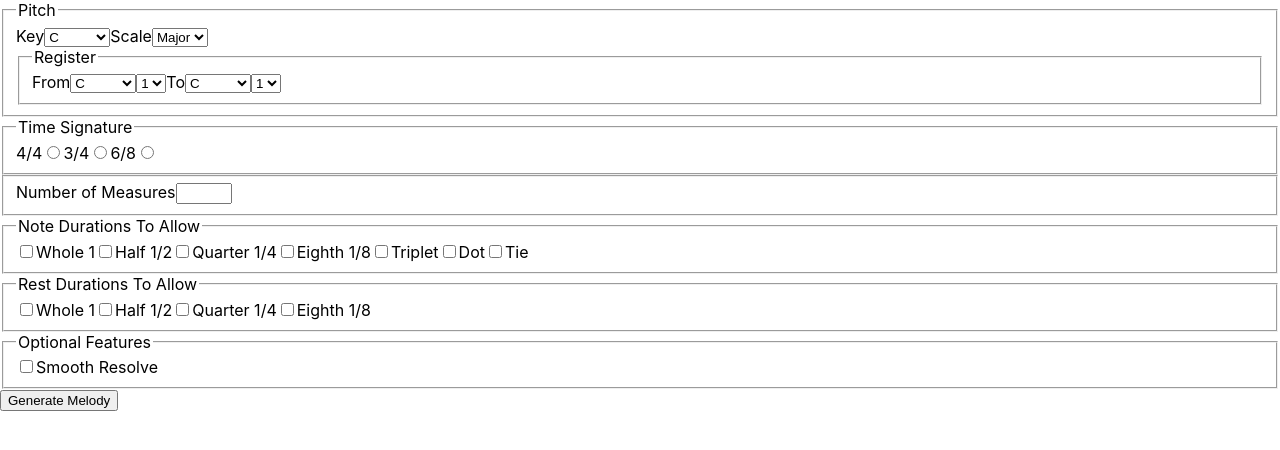
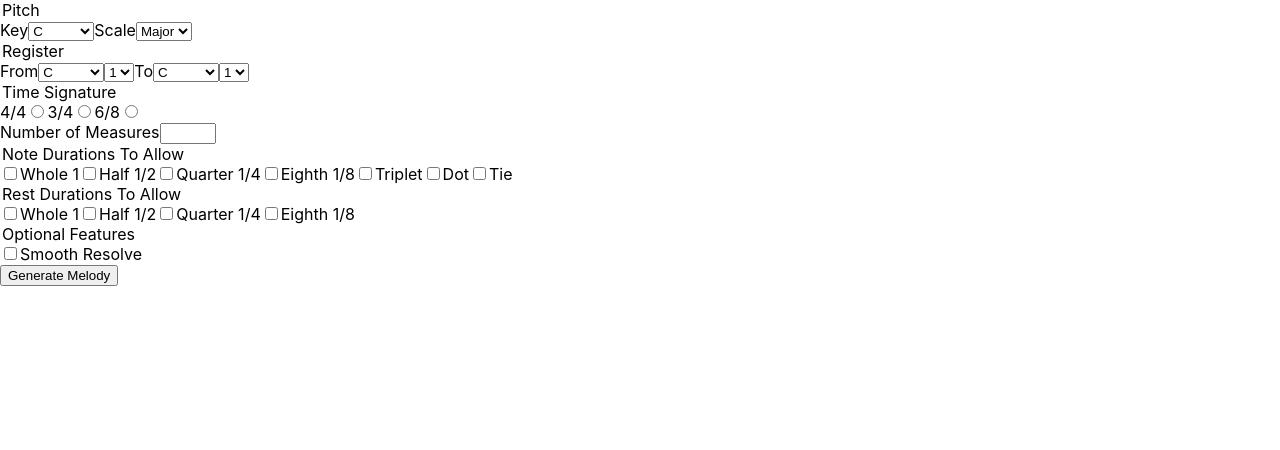
Before and after one commit to technikka/Abnormelodies_UI, a React (Create React App) app: page / in a window 1280 px wide. Shown: the top 450 px of the page. Built offline with nearby package versions, Linux system fonts and the light colour scheme.

Commit message:
rework form param methods to match needed request types, and redesign component containers code

```diff
--- a/src/App.js
+++ b/src/App.js
@@ -1,13 +1,24 @@
-import './styles/App.css';
+import { useState } from "react";
+
+import "./styles/App.css";
 import Form from "./components/Form";
 
 const App = () => {
+  // do i need this or can i just send params as argument to get melody? minimal state
+  // const [requestParams, setRequestParams] = useState({});
+
+  const [melody, setMelody] = useState({});
+
+  const getMelody = (params) => {
+    console.log(params);
+  }
+
+  // method to get melody
   return (
     <div>
-      <Form />
-
+      <Form getMelody={getMelody} />
     </div>
-  )
-}
+  );
+};
 
 export default App;
--- a/src/components/Form.js
+++ b/src/components/Form.js
@@ -6,17 +6,17 @@ import FormNoteDurations from "./FormNoteDurations";
 import FormRestDurations from "./FormRestDurations";
 import FormRules from "./FormRules";
 
-const Form = () => {
+const Form = (props) => {
   const [key, setKey] = useState("C");
-  const [scale, setScale] = useState("Major");
+  const [scale, setScale] = useState("major");
   const [note_start, setNoteStart] = useState("C");
   const [note_end, setNoteEnd] = useState("C");
   const [octave_start, setOctaveStart] = useState("3");
   const [octave_end, setOctaveEnd] = useState("5");
   const [time_signature, setTimeSignature] = useState("4/4");
   const [num_measures, setNumMeasures] = useState("8");
-  const [note_durations, setNoteDurations] = useState([]);
-  const [rest_durations, setRestDurations] = useState([]);
+  const [note_durations, setNoteDurations] = useState({});
+  const [rest_durations, setRestDurations] = useState({});
   const [rules, setRules] = useState([]);
 
   const handleKeyChange = (event) => {
@@ -52,35 +52,47 @@ const Form = () => {
   };
 
   const handleNoteDurationsChange = (event) => {
-    if (event.target.checked) {
-      setNoteDurations(note_durations.concat(event.target.value));
-    } else {
-      setNoteDurations(
-        note_durations.filter((dur) => dur !== event.target.value)
-      );
-    }
+    const inputs = Array.from(event.target.parentElement.children).filter(child => child.type === "checkbox");
+    let hash = {};
+    inputs.forEach( input => { hash[input.name] = input.checked });
+    setNoteDurations(hash);
   };
 
   const handleRestDurationsChange = (event) => {
-    if (event.target.checked) {
-      setRestDurations(rest_durations.concat(event.target.value));
-    } else {
-      setRestDurations(
-        rest_durations.filter((dur) => dur !== event.target.value)
-      );
-    }
+    const inputs = Array.from(event.target.parentElement.children).filter(child => child.type === "checkbox");
+    let hash = {};
+    inputs.forEach( input => { hash[input.name] = input.checked });
+    setRestDurations(hash);
   };
 
   const handleRulesChange = (event) => {
-    if (event.target.checked) {
-      setRules(rules.concat(event.target.value));
-    } else {
-      setRules(rules.filter((dur) => dur !== event.target.value));
-    }
+    const inputs = Array.from(event.target.parentElement.children).filter(child => child.type === "checkbox");
+    let hash = {};
+    inputs.forEach( input => { hash[input.name] = input.checked });
+    setRules(hash);
+  };
+
+  const handleSubmission = () => {
+    props.getMelody({
+      key: key,
+      scale: scale,
+      note_start: note_start,
+      note_end: note_end,
+      octave_start: octave_start,
+      octave_end: octave_end,
+      time_signature: time_signature,
+      num_measures: num_measures,
+      note_durations: note_durations,
+      rest_durations: rest_durations,
+      rules,
+    });
   };
 
   return (
-    <form action="">
+    <form onSubmit={(e) => {
+      e.preventDefault();
+      handleSubmission();
+    }}>
       <FormPitch
         handleKeyChange={handleKeyChange}
         handleScaleChange={handleScaleChange}
@@ -101,7 +113,10 @@ const Form = () => {
       />
       <FormRules handleRulesChange={handleRulesChange} />
 
-      <input type="submit" value="Generate Melody"/>
+      <input
+        type="submit"
+        value="Generate Melody"
+      />
     </form>
   );
 };
--- a/src/components/FormMeasures.js
+++ b/src/components/FormMeasures.js
@@ -1,9 +1,9 @@
 const FormMeasures = (props) => {
   return (
-    <fieldset>
+    <div>
       <label htmlFor="num_measures">Number of Measures</label>
       <input type="number" name="num_measures" min={1} max={12} onChange={props.handleNumMeasuresChange} />
-    </fieldset>
+    </div>
   );
 };
 
--- a/src/components/FormNoteDurations.js
+++ b/src/components/FormNoteDurations.js
@@ -1,57 +1,29 @@
 const FormNoteDurations = (props) => {
   return (
-    <fieldset>
+    <div onChange={props.handleNoteDurationsChange}>
       <legend>Note Durations To Allow</legend>
 
-      <input
-        type="checkbox"
-        name="whole_note"
-        onChange={props.handleNoteDurationsChange}
-      />
+      <input type="checkbox" name="whole_note" />
       <label htmlFor="whole_note">Whole 1</label>
 
-      <input
-        type="checkbox"
-        name="half_note"
-        onChange={props.handleNoteDurationsChange}
-      />
+      <input type="checkbox" name="half_note" />
       <label htmlFor="half_note">Half 1/2</label>
 
-      <input
-        type="checkbox"
-        name="quarter_note"
-        onChange={props.handleNoteDurationsChange}
-      />
+      <input type="checkbox" name="quarter_note" />
       <label htmlFor="quarter_note">Quarter 1/4</label>
 
-      <input
-        type="checkbox"
-        name="eighth_note"
-        onChange={props.handleNoteDurationsChange}
-      />
+      <input type="checkbox" name="eighth_note" />
       <label htmlFor="eighth_note">Eighth 1/8</label>
 
-      <input
-        type="checkbox"
-        name="triplet"
-        onChange={props.handleNoteDurationsChange}
-      />
+      <input type="checkbox" name="triplet" />
       <label htmlFor="triplet">Triplet</label>
 
-      <input
-        type="checkbox"
-        name="dot"
-        onChange={props.handleNoteDurationsChange}
-      />
+      <input type="checkbox" name="dot" />
       <label htmlFor="dot">Dot</label>
 
-      <input
-        type="checkbox"
-        name="Tie"
-        onChange={props.handleNoteDurationsChange}
-      />
-      <label htmlFor="Tie">Tie</label>
-    </fieldset>
+      <input type="checkbox" name="tie" />
+      <label htmlFor="tie">Tie</label>
+    </div>
   );
 };
 
--- a/src/components/FormPitch.js
+++ b/src/components/FormPitch.js
@@ -2,7 +2,7 @@ import FormPitchRegister from "./FormPitchRegister";
 
 const FormPitch = (props) => {
   return (
-    <fieldset>
+    <div>
       <legend>Pitch</legend>
 
       <label htmlFor="key">Key</label>
@@ -33,7 +33,7 @@ const FormPitch = (props) => {
         handleOctaveStartChange={props.handleOctaveStartChange}
         handleOctaveEndChange={props.handleOctaveEndChange}
       />
-    </fieldset>
+    </div>
   );
 };
 
--- a/src/components/FormPitchRegister.js
+++ b/src/components/FormPitchRegister.js
@@ -1,6 +1,6 @@
 const FormPitchRegister = (props) => {
   return (
-    <fieldset>
+    <div>
       <legend>Register</legend>
 
       <label htmlFor="note_start">From</label>
@@ -56,7 +56,7 @@ const FormPitchRegister = (props) => {
         <option value="6">6</option>
         <option value="7">7</option>
       </select>
-    </fieldset>
+    </div>
   );
 };
 
--- a/src/components/FormRestDurations.js
+++ b/src/components/FormRestDurations.js
@@ -1,37 +1,21 @@
 const FormRestDurations = (props) => {
   return (
-    <fieldset>
+    <div onChange={props.handleRestDurationsChange}>
       <legend>Rest Durations To Allow</legend>
 
-      <input
-        type="checkbox"
-        name="whole_rest"
-        onChange={props.handleRestDurationsChange}
-      />
+      <input type="checkbox" name="whole_rest" />
       <label htmlFor="whole_rest">Whole 1</label>
 
-      <input
-        type="checkbox"
-        name="half_rest"
-        onChange={props.handleRestDurationsChange}
-      />
+      <input type="checkbox" name="half_rest" />
       <label htmlFor="half_rest">Half 1/2</label>
 
-      <input
-        type="checkbox"
-        name="quarter_rest"
-        onChange={props.handleRestDurationsChange}
-      />
+      <input type="checkbox" name="quarter_rest" />
       <label htmlFor="quarter_rest">Quarter 1/4</label>
 
-      <input
-        type="checkbox"
-        name="eighth_rest"
-        onChange={props.handleRestDurationsChange}
-      />
+      <input type="checkbox" name="eighth_rest" />
       <label htmlFor="eighth_rest">Eighth 1/8</label>
-    </fieldset>
-  )
-}
+    </div>
+  );
+};
 
-export default FormRestDurations
+export default FormRestDurations;
--- a/src/components/FormRules.js
+++ b/src/components/FormRules.js
@@ -1,16 +1,12 @@
 const FormRules = (props) => {
   return (
-    <fieldset>
+    <div onChange={props.handleRulesChange}>
       <legend>Optional Features</legend>
 
-      <input
-        type="checkbox"
-        name="smooth_resolve"
-        onChange={props.handleRulesChange}
-      />
+      <input type="checkbox" name="smooth_resolve" />
       <label htmlFor="smooth_resolve">Smooth Resolve</label>
-    </fieldset>
-  )
-}
+    </div>
+  );
+};
 
-export default FormRules
+export default FormRules;
--- a/src/components/FormTimeSignature.js
+++ b/src/components/FormTimeSignature.js
@@ -1,6 +1,6 @@
 const FormTimeSignature = (props) => {
   return (
-    <fieldset>
+    <div>
       <legend>Time Signature</legend>
 
       <label htmlFor="4/4">4/4</label>
@@ -26,7 +26,7 @@ const FormTimeSignature = (props) => {
         value="6/8"
         onChange={props.handleTimeSignatureChange}
       />
-    </fieldset>
+    </div>
   );
 };
 
```
